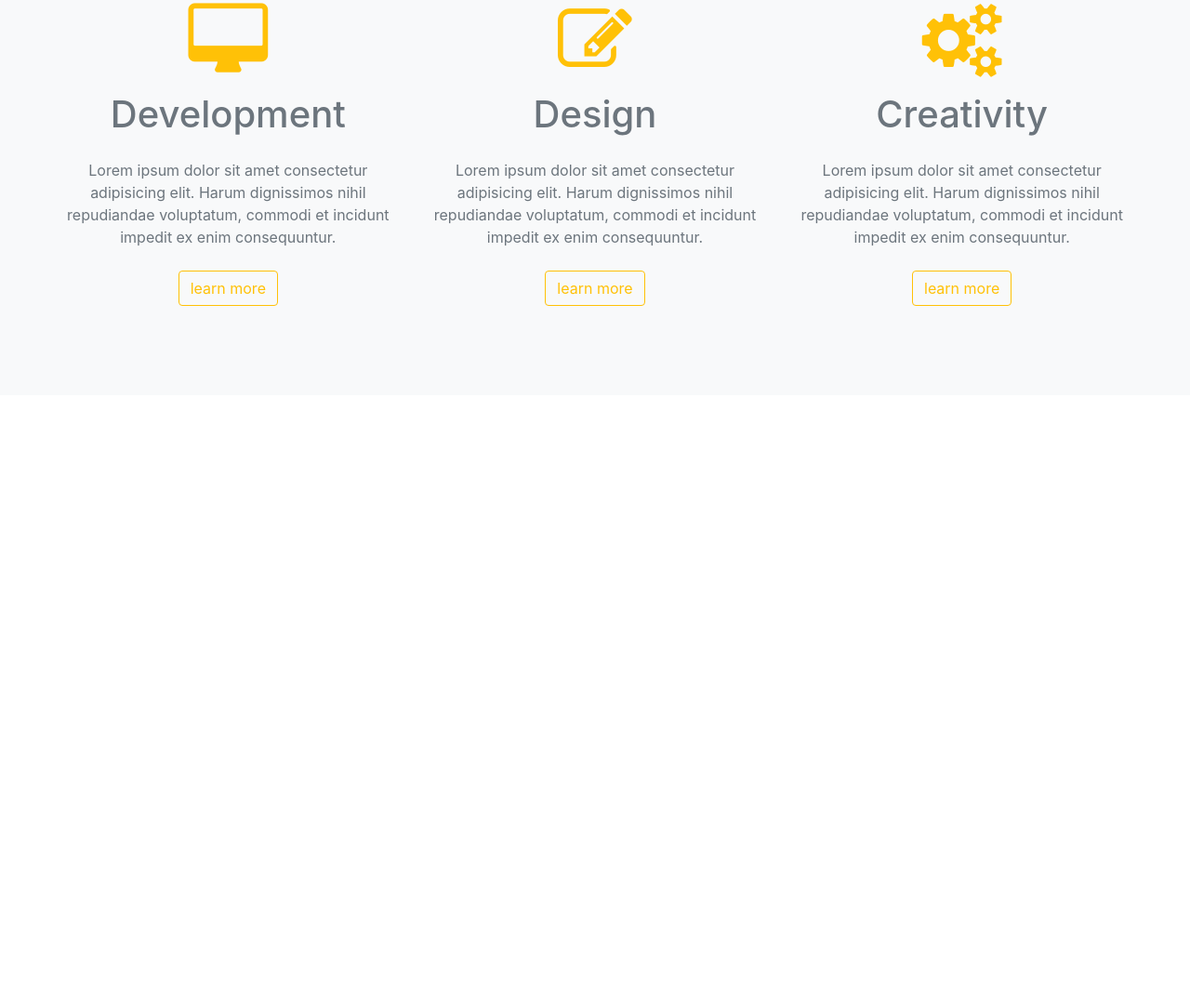
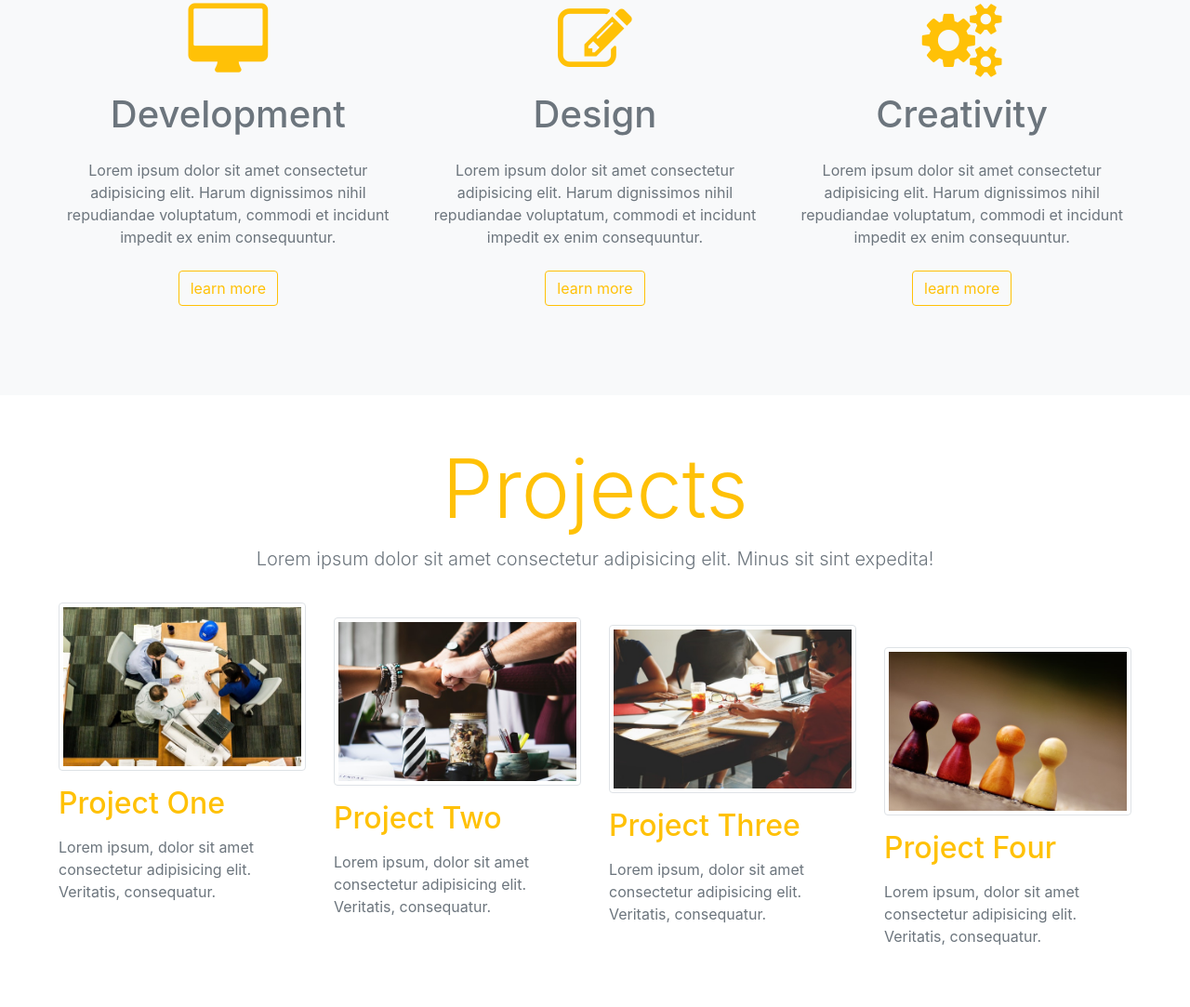
Before and after one commit to bernicenora/Pure-Bootstrap4-Website, a plain HTML site: page index.html in a window 1280 px wide. Shown: the part 1021-2104 px from the top of the page at 93% size. Before the commit the page ends 1446 px from the top, so only its background shows below. Drawn offline with nearby package versions, Linux system fonts and the light colour scheme; a script that the page names is missing.

Commit message:
Added Projects Section

```diff
--- a/index.html
+++ b/index.html
@@ -99,8 +99,43 @@
         </div>
       </div>
     </section>
-
     <!-----End of Skills Section-->
+    <!--Projects-->
+    <section class="p-5">
+      <div class="container-fluid">
+        <!--Title-->
+          <div class="row">
+            <div class="col text-center mb-3">
+              <h1 class="text-warning display-2">Projects</h1>
+              <p class="lead text-secondary">Lorem ipsum dolor sit amet consectetur adipisicing elit. Minus sit sint expedita!</p>
+            </div>
+          </div>
+        <!--End Title-->
+        <div class="row">
+          <div class="col-lg-3 col-sm-6">
+            <img src="images/project1.jpg" alt="Project 1" class="img-thumbnail">
+            <h2 class="my-3 text-warning">Project One</h2>
+            <p class="text-muted">Lorem ipsum, dolor sit amet consectetur adipisicing elit. Veritatis, consequatur.</p>
+          </div>
+          <div class="col-lg-3 col-sm-6 mt-3">
+              <img src="images/project2.jpg" alt="Project 2" class="img-thumbnail">
+              <h2 class="my-3 text-warning">Project Two</h2>
+              <p class="text-muted">Lorem ipsum, dolor sit amet consectetur adipisicing elit. Veritatis, consequatur.</p>
+          </div>
+          <div class="col-lg-3 col-sm-6 mt-4">
+              <img src="images/project3.jpg" alt="Project 3" class="img-thumbnail">
+              <h2 class="my-3 text-warning">Project Three</h2>
+              <p class="text-muted">Lorem ipsum, dolor sit amet consectetur adipisicing elit. Veritatis, consequatur.</p>
+          </div>
+          <div class="col-lg-3 col-sm-6 mt-5">
+              <img src="images/project4.jpg" alt="Project 4" class="img-thumbnail">
+              <h2 class="my-3 text-warning">Project Four</h2>
+              <p class="text-muted">Lorem ipsum, dolor sit amet consectetur adipisicing elit. Veritatis, consequatur.</p>
+          </div>
+        </div>
+      </div>
+    </section>
+    <!----End of Projects Sectiom-->
     <!-- Optional JavaScript -->
     <!-- jQuery first, then Popper.js, then Bootstrap JS -->
     <script src="https://code.jquery.com/jquery-3.4.1.slim.min.js" integrity="sha384-J6qa4849blE2+poT4WnyKhv5vZF5SrPo0iEjwBvKU7imGFAV0wwj1yYfoRSJoZ+n" crossorigin="anonymous"></script>
```
